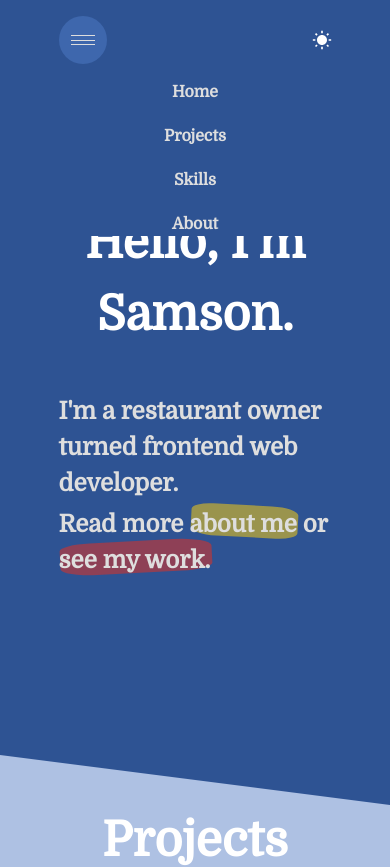
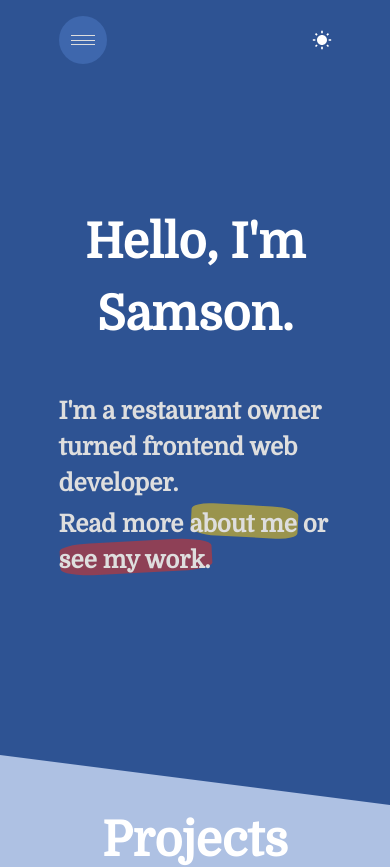
Before and after one commit to samsonc89/samson-react-portfolio, a React (Vite) app: page / in a window 390 px wide. Shown: the top 867 px of the page. Built offline with nearby package versions, Linux system fonts and the light colour scheme.

Commit message:
Add function to show menu on click

```diff
--- a/src/components/navbar/Navbar.jsx
+++ b/src/components/navbar/Navbar.jsx
@@ -1,7 +1,8 @@
+import { useState } from "react";
 import "./navbar.css";
 
-const NavLinks = () => (
-  <div className="nav-links">
+const NavLinks = ({ isShowing }) => (
+  <div className={`nav-links ${isShowing}`}>
     <p>
       <a href="#home">Home</a>
     </p>
@@ -35,16 +36,19 @@ function toggleLocalStorageItem() {
 }
 
 const Navbar = () => {
+  const [isShowing, setIsShowing] = useState(false);
+  let showingClass = isShowing ? "showing" : "";
+
   return (
     <nav className="navbar">
       <div className="nav-wrapper">
-        <div className="toggle-menu">
+        <div onClick={() => setIsShowing(!isShowing)} className="toggle-menu">
           <span></span>
           <span className="middle-span"></span>
           <span></span>
         </div>
 
-        <NavLinks />
+        <NavLinks isShowing={showingClass} />
 
         <button
           id="btn--theme-toggle"
--- a/src/components/navbar/navbar.css
+++ b/src/components/navbar/navbar.css
@@ -55,7 +55,7 @@
   }
 
   .nav-links {
-    display: flex;
+    display: none;
     flex-direction: column;
     align-items: center;
     width: 100%;
@@ -65,7 +65,7 @@
     background-color: var(--bg-color);
   }
 
-  .active {
+  .showing {
     display: flex;
   }
 }
```
